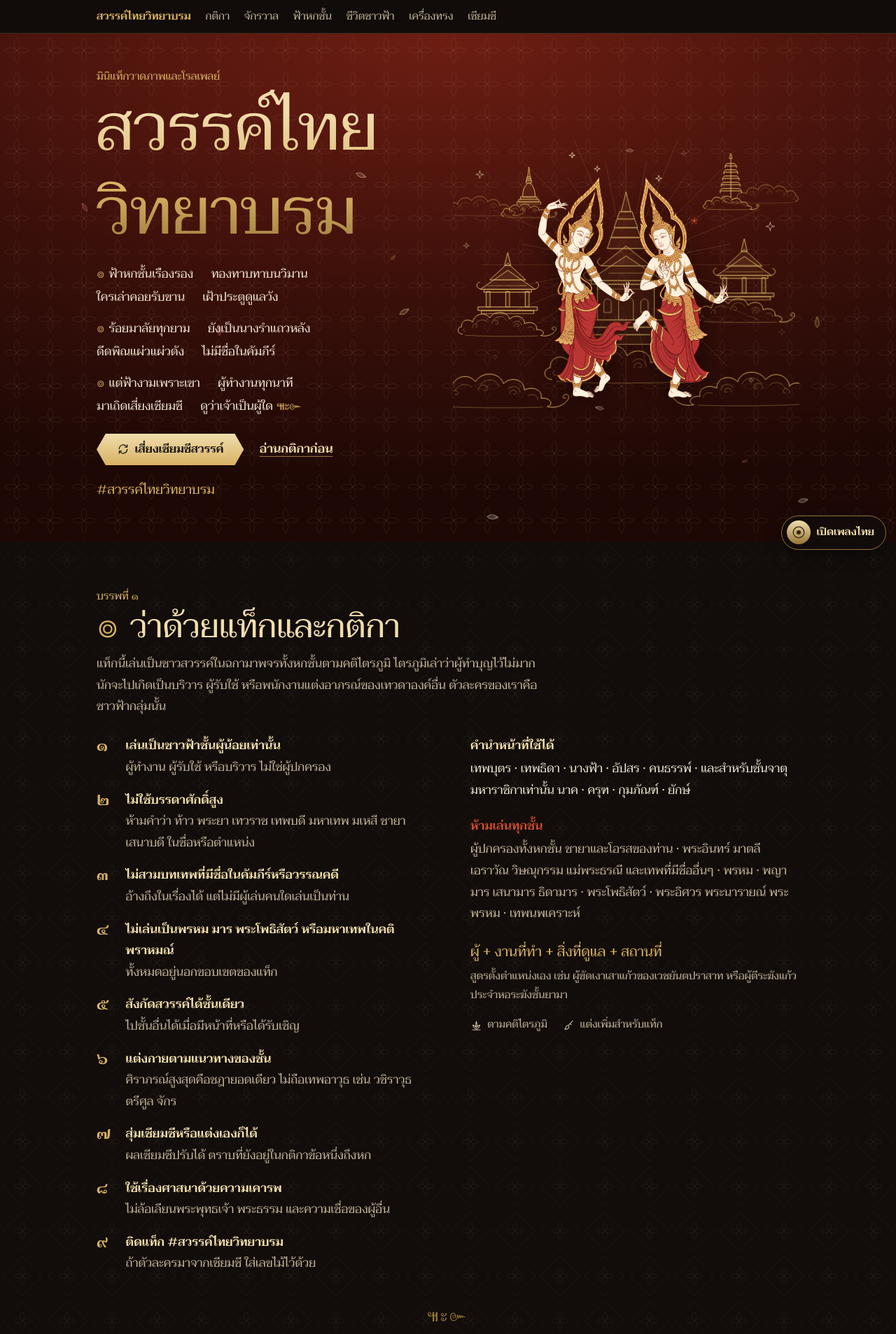
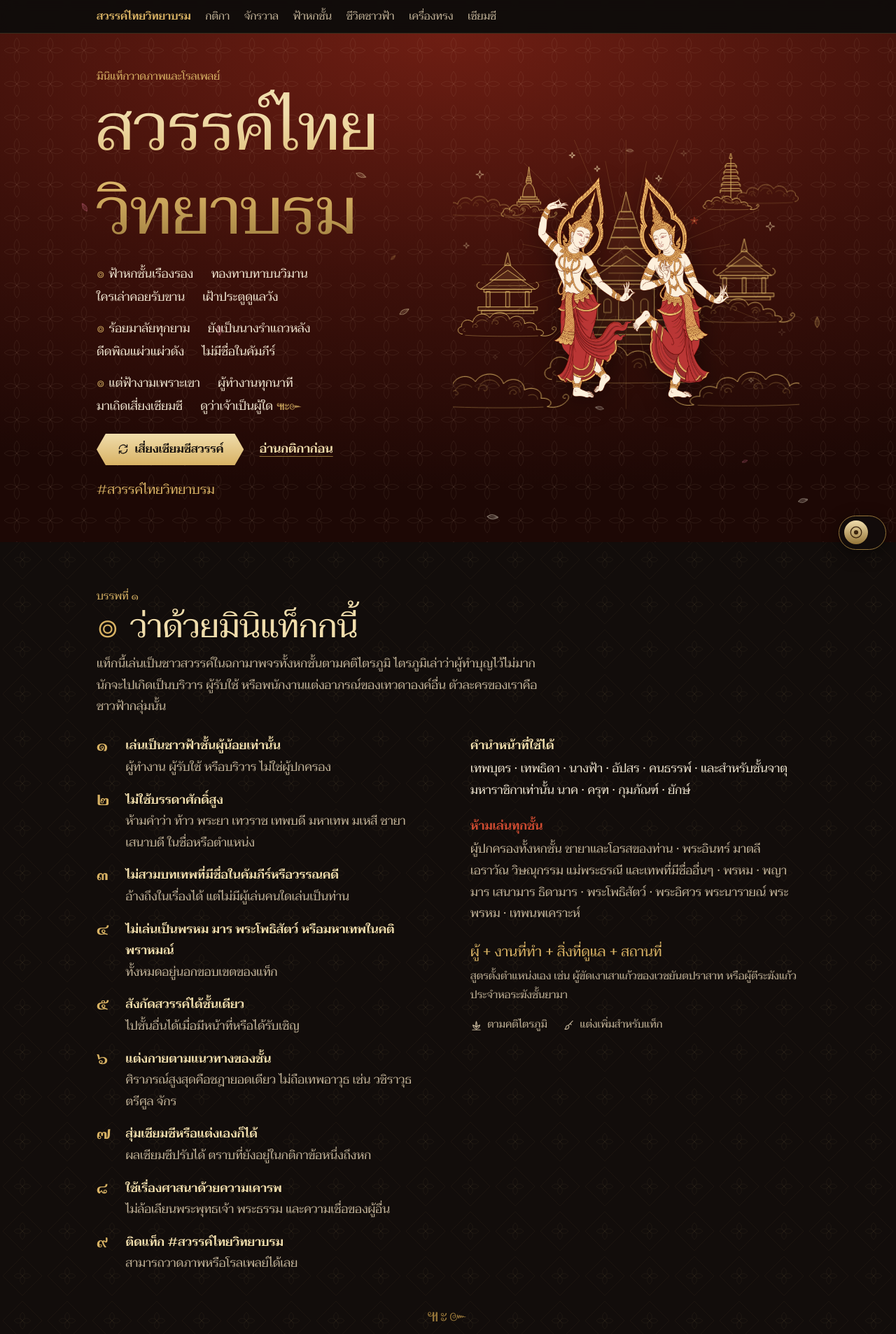
Before and after one commit to bbengcanthr-coder/sawanbcfa, a plain HTML site: page index.html in a window 1280 px wide. Shown: the top 1907 px of the page at 70% size. Drawn offline with Linux system fonts and the light colour scheme; a web font is replaced by a local one.

Commit message:
Update index.html

```diff
--- a/index.html
+++ b/index.html
@@ -516,7 +516,7 @@ footer ul{margin:0 0 1.2rem;padding-left:1.2rem;display:grid;gap:.25rem}
   <div class="wrap">
     <header class="chap-head">
       <p class="chap-no">บรรพที่ ๑</p>
-      <h2><span class="fm">๏</span>ว่าด้วยแท็กและกติกา</h2>
+      <h2><span class="fm">๏</span>ว่าด้วยมินิแท็กกนี้</h2>
       <p class="lede">แท็กนี้เล่นเป็นชาวสวรรค์ในฉกามาพจรทั้งหกชั้นตามคติไตรภูมิ ไตรภูมิเล่าว่าผู้ทำบุญไว้ไม่มากนักจะไปเกิดเป็นบริวาร ผู้รับใช้ หรือพนักงานแต่งอาภรณ์ของเทวดาองค์อื่น ตัวละครของเราคือชาวฟ้ากลุ่มนั้น</p>
     </header>
     <div class="two">
@@ -529,7 +529,7 @@ footer ul{margin:0 0 1.2rem;padding-left:1.2rem;display:grid;gap:.25rem}
         <li><b>แต่งกายตามแนวทางของชั้น</b><span>ศิราภรณ์สูงสุดคือชฎายอดเดียว ไม่ถือเทพอาวุธ เช่น วชิราวุธ ตรีศูล จักร</span></li>
         <li><b>สุ่มเซียมซีหรือแต่งเองก็ได้</b><span>ผลเซียมซีปรับได้ ตราบที่ยังอยู่ในกติกาข้อหนึ่งถึงหก</span></li>
         <li><b>ใช้เรื่องศาสนาด้วยความเคารพ</b><span>ไม่ล้อเลียนพระพุทธเจ้า พระธรรม และความเชื่อของผู้อื่น</span></li>
-        <li><b>ติดแท็ก #สวรรค์ไทยวิทยาบรม</b><span>ถ้าตัวละครมาจากเซียมซี ใส่เลขไม้ไว้ด้วย</span></li>
+        <li><b>ติดแท็ก #สวรรค์ไทยวิทยาบรม</b><span>สามารถวาดภาพหรือโรลเพลย์ได้เลย</span></li>
       </ol>
       <div>
         <p class="inline"><b>คำนำหน้าที่ใช้ได้</b>เทพบุตร · เทพธิดา · นางฟ้า · อัปสร · คนธรรพ์ · และสำหรับชั้นจาตุมหาราชิกาเท่านั้น นาค · ครุฑ · กุมภัณฑ์ · ยักษ์</p>
@@ -1038,7 +1038,7 @@ footer ul{margin:0 0 1.2rem;padding-left:1.2rem;display:grid;gap:.25rem}
     <header class="chap-head">
       <p class="chap-no">บรรพที่ ๖</p>
       <h2><span class="fm">๏</span>เซียมซีสวรรค์ ๑๐๐ ไม้</h2>
-      <p class="lede">เขย่ากระบอกเพื่อเสี่ยงชื่อ ตำแหน่ง ชั้นฟ้า และการแต่งกายของตัวละคร ผลที่ได้ใช้ได้เลย หรือปรับเองตามกติกา</p>
+      <p class="lede">เขย่ากระบอกเพื่อเสี่ยงชื่อ ตำแหน่ง ชั้นฟ้า และการแต่งกายของตัวละคร ผลที่ได้ใช้ได้เลย</p>
     </header>
     <div class="siamsi">
       <div class="tube-col">
@@ -1120,7 +1120,7 @@ footer ul{margin:0 0 1.2rem;padding-left:1.2rem;display:grid;gap:.25rem}
 
 <button class="music" type="button" id="musicBtn" aria-pressed="false">
   <span class="gong" aria-hidden="true"><svg viewBox="0 0 24 24"><circle cx="12" cy="12" r="8.5" style="fill:none;stroke:#3a240e;stroke-width:1.4"/><circle cx="12" cy="12" r="3.4" style="fill:#3a240e"/></svg></span>
-  <span id="musicLbl">เปิดเพลงไทย</span>
+  <span id="musicLbl"></span>
   <span class="eq" aria-hidden="true"><i></i><i></i><i></i></span>
 </button>
 </div>
@@ -1198,7 +1198,7 @@ var DEVA_IMG = {
     5:{name:'นิมมานรดี',ord:'ห้า',c:'var(--t5)',aura:[['ฟ้าแก้วผลึก','#85cddc'],['เขียวน้ำทะเล','#5fb8a5'],['ทองขาว','#e8e2cf'],['ม่วงคราม','#7b84d6']]},
     6:{name:'ปรนิมมิตวสวัตดี',ord:'หก',c:'var(--t6)',aura:[['ทับทิม','#e57a9c'],['ครามเข้ม','#4a5bb5'],['ทองชมพู','#e3a383'],['ม่วงเม็ดมะปราง','#9a5aa0']]}
   };
-  var MERITS=['ปลูกต้นไม้ให้ร่มเงาริมทางเกวียน','ตั้งโอ่งน้ำดื่มไว้หน้าบ้านให้คนเดินทาง','ช่วยสร้างศาลาพักร้อนกลางทุ่ง','ถวายดอกบัวแด่พระทุกวันพระ','ตักบาตรทุกเช้าไม่เคยขาด','รักษาศีลแปดในวันพระตลอดพรรษา','เลี้ยงดูพ่อแม่จนวันสุดท้าย','ปล่อยปลาที่ติดอวนคืนสู่แม่น้ำ','ร่วมสร้างสะพานไม้ข้ามคลอง','จุดประทีปบูชาพระธาตุในคืนเพ็ญ','ให้ผ้าห่มแก่คนยากในฤดูหนาว','ร้องเพลงกล่อมคนป่วยจนหลับ','สอนหนังสือเด็กในหมู่บ้านโดยไม่รับค่าจ้าง','กวาดลานวัดทุกเช้า','หาบน้ำใส่ตุ่มให้พระเณร','ร้อยมาลัยถวายพระพุทธรูป','เก็บแมวจรมาเลี้ยงอย่างดี','ให้อภัยคนที่เคยทำร้ายตน','กระโดดน้ำช่วยเด็กที่จมน้ำ','แบ่งข้าวให้คนหิวโดยไม่บอกใคร','ดูแลคนชราที่ไม่มีลูกหลาน','ปั้นพระพุทธรูปถวายวัดบ้านเกิด','พูดแต่ความจริงแม้จะเสียประโยชน์','ช่วยเย็บจีวรถวายในเทศกาลกฐิน','ขุดบ่อน้ำให้ชาวบ้านใช้ร่วมกัน','คัดลอกคัมภีร์ใบลานถวายวัด','รักษาคนจนด้วยสมุนไพรโดยไม่คิดเงิน','ปลูกดอกไม้ไว้ถวายพระทุกวัน','เล่นดนตรีในงานบุญโดยไม่รับค่าตัว','ฟังธรรมทุกวันพระแล้วนำไปเล่าให้ผู้อื่นฟัง'];
+  var MERITS=['ปลูกต้นไม้ให้ร่มเงาริมทางเกวียน','ตั้งโอ่งน้ำดื่มไว้หน้าบ้านให้คนเดินทาง','ช่วยสร้างศาลาพักร้อนกลางทุ่ง','ถวายดอกบัวแด่พระทุกวันพระ','ตักบาตรทุกเช้าไม่เคยขาด','รักษาศีลแปดในวันพระตลอดพรรษา','เลี้ยงดูพ่อแม่จนวันสุดท้าย','ปล่อยปลาที่ติดอวนคืนสู่แม่น้ำ','ร่วมสร้างสะพานไม้ข้ามคลอง','จุดประทีปบูชาพระธาตุในคืนเพ็ญ','ให้ผ้าห่มแก่คนยากในฤดูหนาว','ร้องเพลงกล่อมคนป่วยจนหลับ','สอนหนังสือเด็กในหมู่บ้านโดยไม่รับค่าจ้าง','กวาดลานวัดทุกเช้า','หาบน้ำใส่ตุ่มให้พระเณร','ร้อยมาลัยถวายพระพุทธรูป','เก็บแมวจรมาเลี้ยงอย่างดี','ให้อภัยคนที่เคยทำร้ายตน','กระโดดน้ำช่วยเด็กที่จมน้ำ','แบ่งข้าวให้คนหิวโดยไม่บอกใคร','ดูแลคนชราที่ไม่มีลูกหลาน','ปั้นพระพุทธรูปถวายวัดบ้านเกิด','พูดแต่ความจริงแม้จะเสียประโยชน์','ช่วยเย็บจีวรถวายในเทศกาลกฐิน','ขุดบ่อน้ำให้ชาวบ้านใช้ร่วมกัน','คัดลอกคัมภีร์ใบลานถวายวัด','รักษาคนจนด้วยสมุนไพรโดยไม่คิดเงิน','ปลูกดอกไม้ไว้ถวายพระทุกวัน','เล่นดนตรีในงานบุญโดยไม่รับค่าตัว','ฟังธรรมทุกวันพระแล้วนำไปเล่าให้ผู้อื่นฟัง','ไม่ซื้อหวยออนไลน์','ไม่บุลลี่ว่าคนอื่นเป็นเคะ','ไม่บุลลี่คนอ้วน','ไม่มักมากในกามอารมณ์','ไม่ตีเมะ','ไม่ตีเคะ'];
 
   // [ชั้น, เพศ, คำนำหน้า, ชื่อ, ความหมาย, ตำแหน่ง, ที่อยู่, ของติดกาย]
   var STICKS=[
@@ -1521,7 +1521,7 @@ var DEVA_IMG = {
   mb.addEventListener('click',function(){
     var playing=Music.toggle();
     mb.setAttribute('aria-pressed',playing?'true':'false');
-    $('musicLbl').textContent=playing?'ปิดเพลง':'เปิดเพลงไทย';
+    $('musicLbl').textContent=playing?'':'';
   });
   document.addEventListener('visibilitychange',function(){
     if(document.hidden&&mb.getAttribute('aria-pressed')==='true'){Music.toggle();mb.setAttribute('aria-pressed','false');$('musicLbl').textContent='เปิดเพลงไทย';}
```
